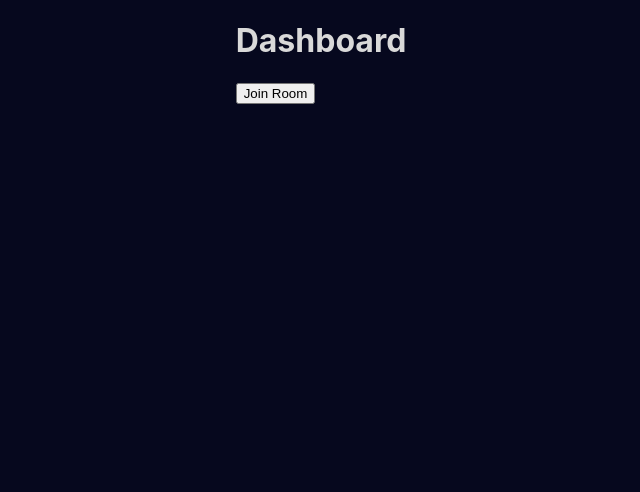
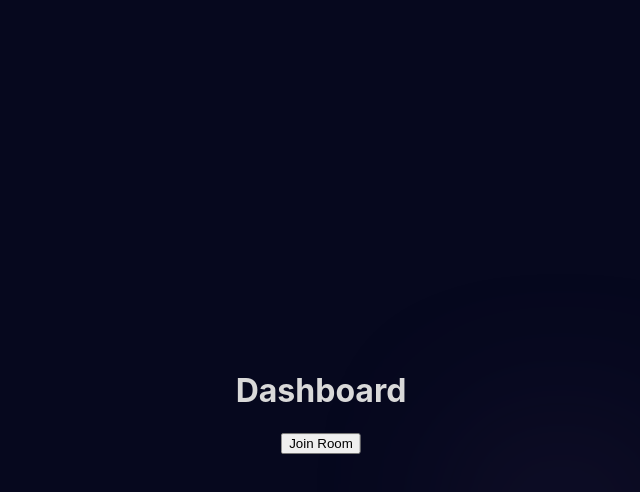
Before and after one commit to HaoChiBao/video-test, a React (Create React App) app: page / in a window 1280 px wide. Shown: the top 492 px of the page, without its empty margins (319-959 px from the left). Built offline with nearby package versions, Linux system fonts and the light colour scheme; what agora-rtc-sdk-ng would draw is missing.

Commit message:
sexy SEXY SEXY gradient!

```diff
--- a/package.json
+++ b/package.json
@@ -8,11 +8,13 @@
     "@testing-library/jest-dom": "^5.16.5",
     "@testing-library/react": "^13.4.0",
     "@testing-library/user-event": "^13.5.0",
+    "@types/three": "^0.149.0",
     "agora-rtc-sdk-ng": "^4.16.1",
     "react": "^18.2.0",
     "react-dom": "^18.2.0",
     "react-router-dom": "^6.8.2",
     "react-scripts": "5.0.1",
+    "three": "^0.150.1",
     "web-vitals": "^2.1.4"
   },
   "scripts": {
--- a/src/App.jsx
+++ b/src/App.jsx
@@ -1,14 +1,19 @@
-
-import { Route, Routes } from 'react-router-dom';
+import React from 'react';
+import { useState } from 'react';
 import Dashboard from './Dashboard';
 import Video from './Video';
 
 
 function App() {
-  return (<Routes>
-    <Route exact path="/" element={<Dashboard />} />
-    <Route exact path="/join" element={<Video />} />
-  </Routes>);
+  const [joined, setJoined] = useState(false);
+
+  return (
+    <div style={{ position: 'relative' }}>
+      {!joined && <Dashboard setJoined={setJoined} />}
+      {joined && <Video />}
+    </div>
+  );
 }
 
+
 export default App;
--- a/src/Dashboard.jsx
+++ b/src/Dashboard.jsx
@@ -1,8 +1,9 @@
 import { useState } from 'react';
 import { VideoRoom } from './components/VideoRoom';
+import Gradient from './components/Gradient';
 import Video from './Video';
 
-window.onload = function() {
+window.onload = function () {
     const script0 = document.createElement('script');
     const script1 = document.createElement('script');
     const script2 = document.createElement('script');
@@ -30,26 +31,24 @@ window.onload = function() {
     document.body.appendChild(script3);
 }
 
-function Dashboard() {
-    const [joined, setJoined] = useState(false);
+function Dashboard({ setJoined }) {
+    const screenWidth = window.innerWidth;
+    const screenHeight = window.innerHeight;
 
     return (
-        <div>
-
-            {!joined && (
+        <div style={{ position: 'relative' }}>
+            <Gradient
+                width={screenWidth}
+                height={screenHeight}
+                style={{ position: 'fixed', top: 0, left: 0, zIndex: -1 }}
+            />
+            <div style={{ position: 'absolute', top: '50%', left: '50%', transform: 'translate(-50%, -50%)', textAlign: 'center', zIndex: 1 }}>
                 <h1>Dashboard</h1>
-            )}
-
-            {!joined && (
-                <button onClick={() => setJoined(true)}>
-                    Join Room
-                </button>
-            )}
-
-
-            {joined && <Video />}
+                <button onClick={() => setJoined(true)}>Join Room</button>
+            </div>
         </div>
     );
 }
 
+
 export default Dashboard;
--- /dev/null
+++ b/src/components/Gradient.js
@@ -0,0 +1,63 @@
+import React, { useRef, useEffect } from 'react';
+
+const Gradient = ({ width, height }) => {
+    const canvasRef = useRef(null);
+
+    useEffect(() => {
+        const canvas = canvasRef.current;
+        const ctx = canvas.getContext('2d');
+
+        let circleX = width / 2;
+        let circleY = height / 2;
+        let radius = Math.min(width, height) / 4;
+
+        const draw = () => {
+            // Clear canvas
+            ctx.clearRect(0, 0, width, height);
+
+            // Draw gradient circle
+            const gradient = ctx.createRadialGradient(circleX, circleY, 0, circleX, circleY, radius * 2);
+            gradient.addColorStop(0, '#2D9BA3');
+            gradient.addColorStop(0.5, '#A22D74');
+            ctx.fillStyle = gradient;
+
+            ctx.filter = 'blur(100px)';
+
+            ctx.beginPath();
+            ctx.arc(circleX, circleY, radius, 0, Math.PI * 2);
+            ctx.fill();
+
+            // Update circle position and size
+            circleX += 0.5;
+            circleY += 0.25;
+            radius += Math.sin(Date.now() / 2000);
+
+            // Reset circle position and size if it goes beyond canvas boundaries
+            if (circleX - radius > width) {
+                circleX = -radius;
+            }
+            if (circleX + radius < 0) {
+                circleX = width + radius;
+            }
+            if (circleY - radius > height) {
+                circleY = -radius;
+            }
+            if (circleY + radius < 0) {
+                circleY = height + radius;
+            }
+
+            // Request next animation frame
+            requestAnimationFrame(draw);
+        };
+
+        // Start animation loop
+        draw();
+
+        // Cleanup function
+        return () => cancelAnimationFrame(draw);
+    }, [width, height]);
+
+    return <canvas ref={canvasRef} width={width} height={height} />;
+};
+
+export default Gradient;
```
Also changed, not shown: 1 other file (tests, documents, lock files or other folders).
